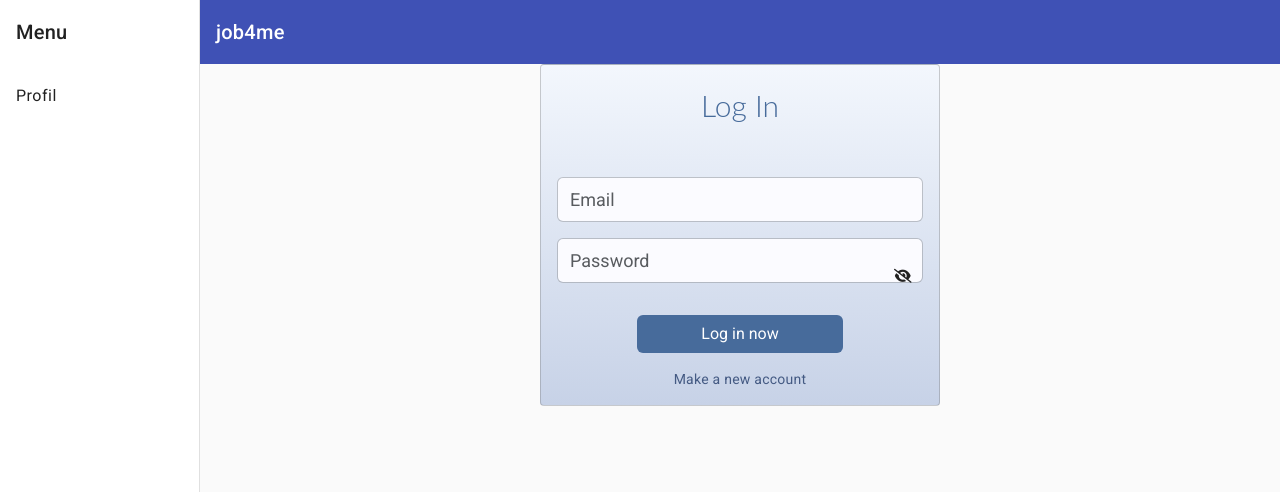
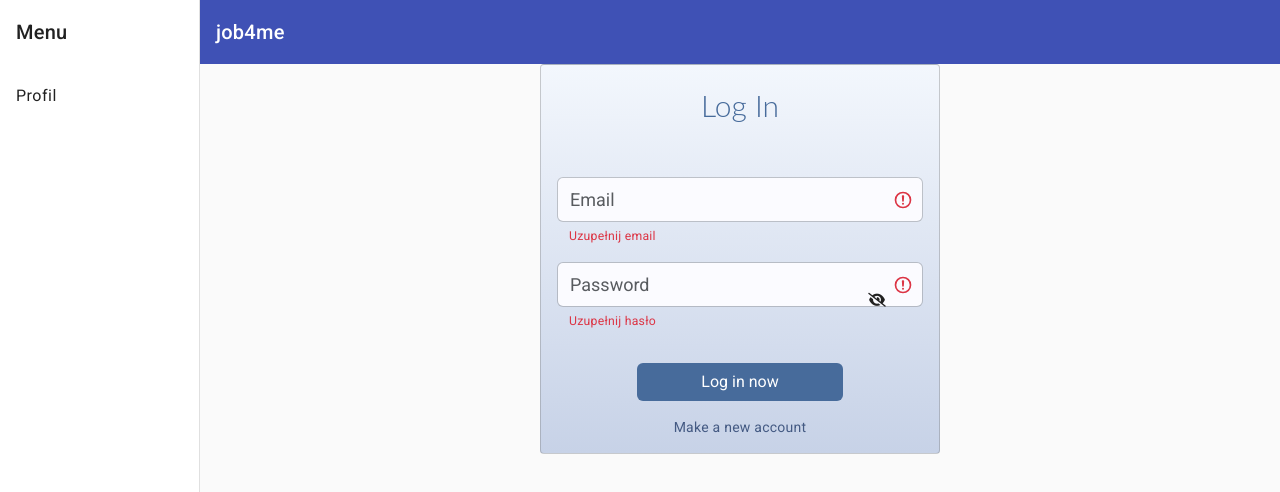
Before and after one commit to IzabelaRosinska/job4me-frontend, an Angular app: page /login in a window 1280 px wide. Shown: the top 492 px of the page. Built offline with nearby package versions, Linux system fonts and the light colour scheme.

Commit message:
MIWM-165: Add validation

```diff
--- a/src/app/login/login.component.html
+++ b/src/app/login/login.component.html
@@ -13,12 +13,14 @@
 
       <!--    Pola logowania-->
       <div class="row px-3 pt-3 pb-2 form-group">
-        <input type="email" class="form-control login" name="username"  placeholder="Email"  [(ngModel)]="loginData.username">
+        <input type="email" #email class="form-control login {{email.checkValidity()? 'is-valid' : 'is-invalid'}}" [minLength]="1" [maxLength]="100" name="username"  placeholder="Email" (change)="email.checkValidity()"  [(ngModel)]="loginData.username" required>
+        <div class="invalid-feedback text-start" >Uzupełnij email</div>
       </div>
 
       <div class="row px-3 py-2 form-group">
-        <input type="{{passwordVisible}}"  id="password" name="password"  class="form-control login password" placeholder="Password" [(ngModel)]="loginData.password">
+        <input type="{{passwordVisible}}" #password id="password" name="password"  class="form-control login password {{password.checkValidity()? 'is-valid' : 'is-invalid'}}" (change)="email.checkValidity()" placeholder="Password" [minLength]="5" [maxLength]="15"  [(ngModel)]="loginData.password" required>
         <i class="{{visibilityIconClass}} eye" id="togglePassword" (click)="togglePassowrdVisibility()" ></i>
+        <div class="invalid-feedback text-start">Uzupełnij hasło</div>
       </div>
 
       <!--    Przyciski do logowania-->
--- a/src/app/login/login.component.scss
+++ b/src/app/login/login.component.scss
@@ -38,7 +38,7 @@ input.login{
 .eye{
   width: 15%;
   align-content: end;
-  margin-left: 87%;
+  margin-left: 80%;
   margin-top: -8%;
   cursor: pointer;
 }
```
